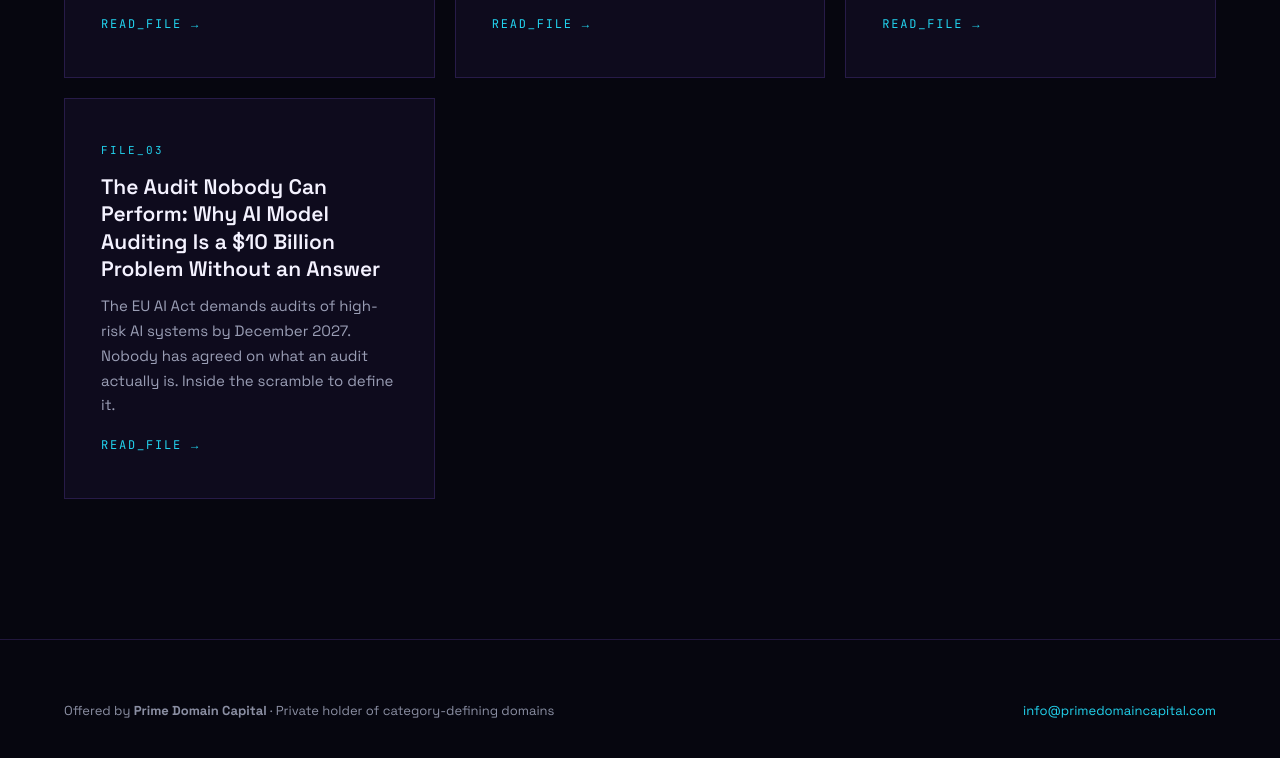
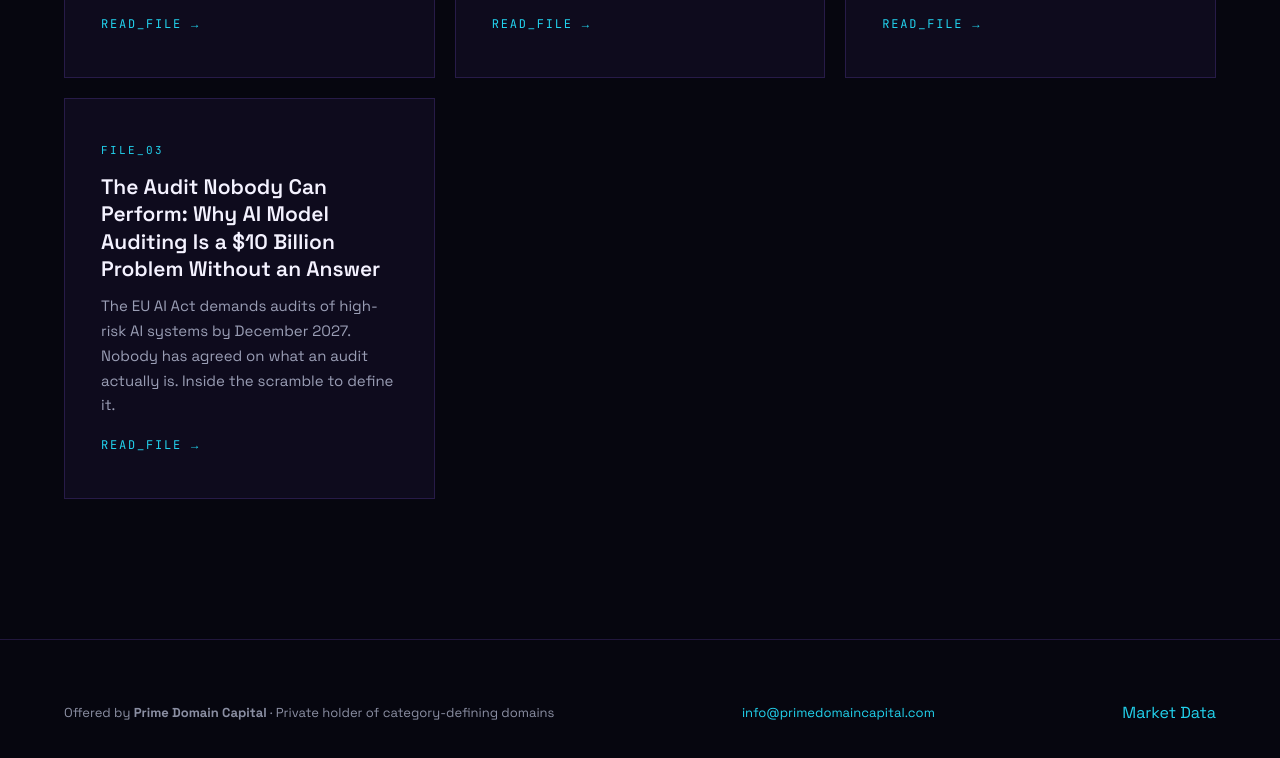
Before and after one commit to primedomaincapital/aimodelaudits, a plain HTML site: page index.html in a window 1280 px wide. Shown: the part 4951-5709 px from the top of the page. Drawn offline with Linux system fonts and the light colour scheme.

Commit message:
Add Market Data link to homepage footer
Added a link to Market Data in the footer section.

```diff
--- a/index.html
+++ b/index.html
@@ -166,7 +166,7 @@ footer a{color:var(--cyan);text-decoration:none}
 </div>
 </div></section>
 
-<footer><p>Offered by <strong>Prime Domain Capital</strong> · Private holder of category-defining domains</p><p><a href="mailto:info@primedomaincapital.com">info@primedomaincapital.com</a></p></footer>
+<footer><p>Offered by <strong>Prime Domain Capital</strong> · Private holder of category-defining domains</p><p><a href="mailto:info@primedomaincapital.com">info@primedomaincapital.com</a></p><a href="https://aimodelaudits.com/market-data">Market Data</a></footer>
 
 <script>
 const io=new IntersectionObserver(es=>es.forEach(e=>{if(e.isIntersecting){e.target.classList.add('in');io.unobserve(e.target)}}),{threshold:.12});
```
